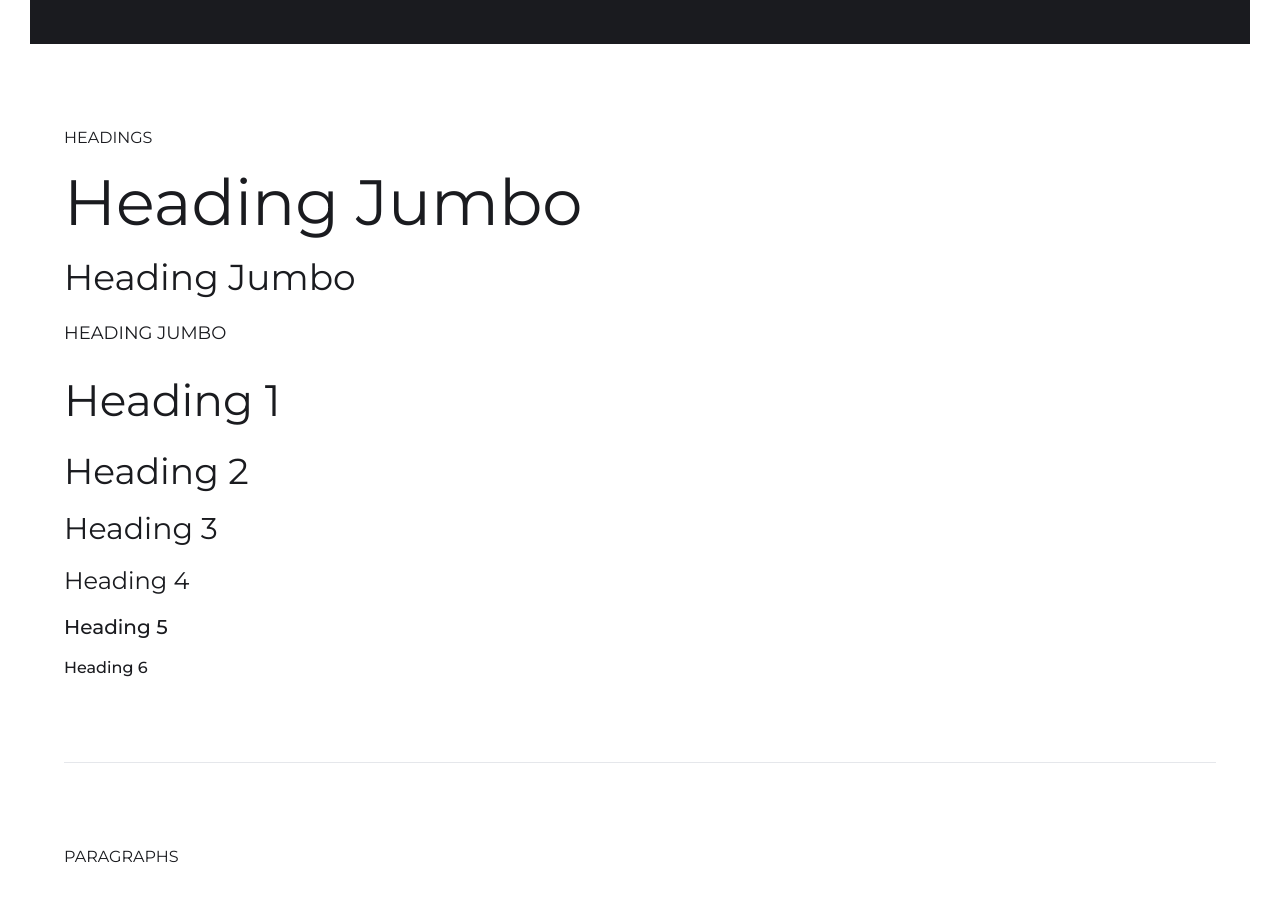
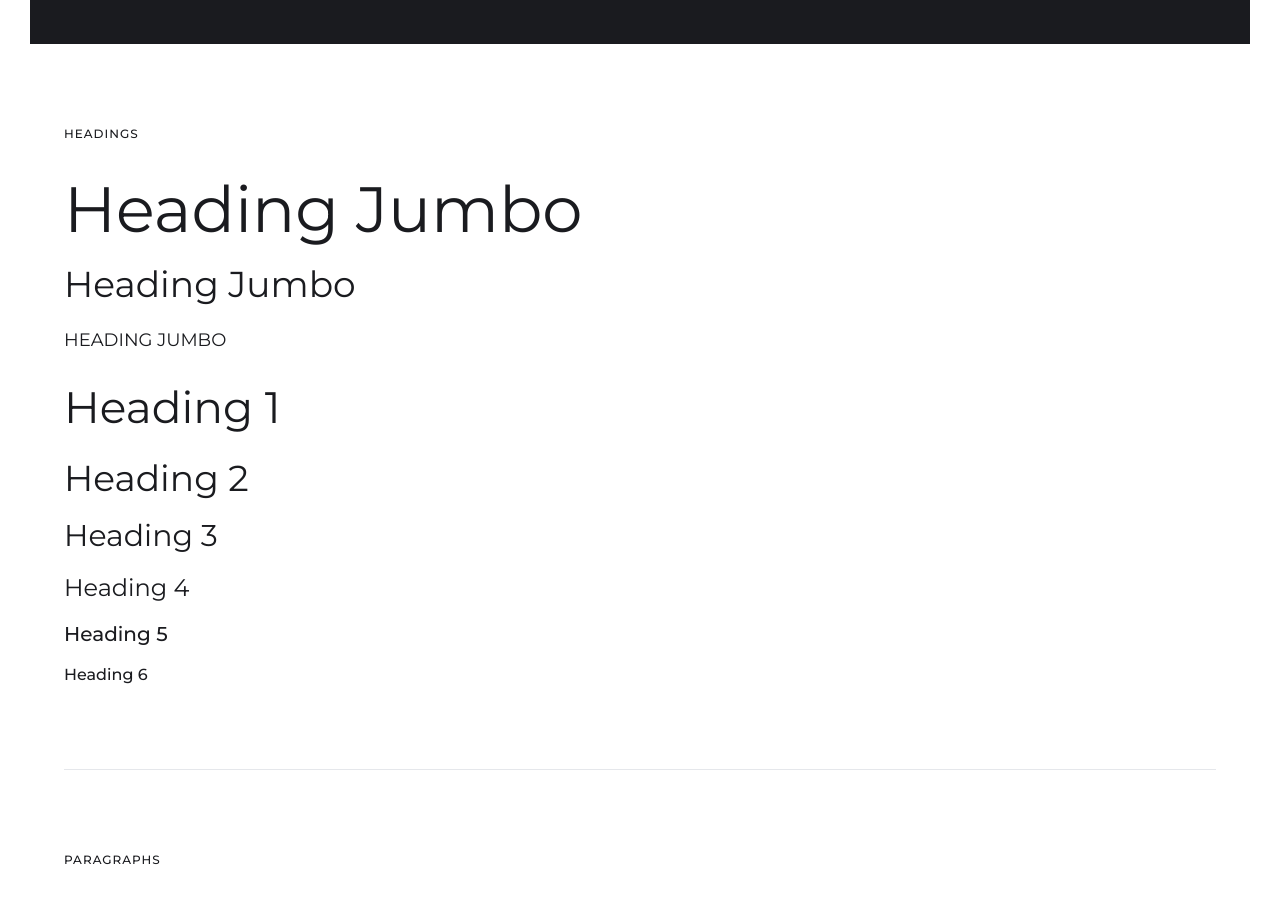
Before and after one commit to josephayman/nextjs-webflow-template, a Next.js app: page /styleguide in a window 1280 px wide. Shown: the part 520-1422 px from the top of the page. Built offline with nearby package versions, Linux system fonts and the light colour scheme.

Commit message:
Refactor styleguide page component

```diff
--- a/src/app/styleguide/page.tsx
+++ b/src/app/styleguide/page.tsx
@@ -11,7 +11,7 @@ export default function Home() {
       <Container>
         <ContentWrapper>
           <Block>
-            <p>HEADINGS</p>
+            <Label>HEADINGS</Label>
             <HeadingJumbo>Heading Jumbo</HeadingJumbo>
             <HeadingJumbo size="small">Heading Jumbo</HeadingJumbo>
             <HeadingJumbo size="tiny">Heading Jumbo</HeadingJumbo>
@@ -25,7 +25,7 @@ export default function Home() {
           </Block>
           <Divider />
           <Block>
-            <p>PARAGRAPHS</p>
+            <Label>PARAGRAPHS</Label>
           </Block>
         </ContentWrapper>
       </Container>
@@ -37,6 +37,10 @@ type ContentWrapperProps = {
   children: React.ReactNode;
 };
 
+type LabelProps = {
+  children: string;
+};
+
 const ContentWrapper = ({ children }: ContentWrapperProps) => (
   <div className="text-center tablet:text-left">{children}</div>
 );
@@ -44,3 +48,12 @@ const ContentWrapper = ({ children }: ContentWrapperProps) => (
 const Block = ({ children }: ContentWrapperProps) => (
   <div className="my-80px">{children}</div>
 );
+
+const Label = ({ children }: LabelProps) => (
+  <div
+    className="uppercase mt-0 mb-25px font-medium text-p-xs leading-p-xs tracking-1px
+  "
+  >
+    {children}
+  </div>
+);
--- a/tailwind.config.ts
+++ b/tailwind.config.ts
@@ -20,6 +20,7 @@ const config: Config = {
         '10px': '10px',
         '15px': '15px',
         '20px': '20px',
+        '25px': '25px',
         '30px': '30px',
         '80px': '80px',
       },
@@ -33,6 +34,8 @@ const config: Config = {
         'h4': '24px',
         'h5': '20px',
         'p': '16px',
+        'p-sm': '14px',
+        'p-xs': '12px',
       },
       lineHeight: {
         'jumbo': '80px',
@@ -44,6 +47,11 @@ const config: Config = {
         'h4': '38px',
         'h5': '34px',
         'p': '28px',
+        'p-sm': '26px',
+        'p-xs': '20px',
+      },
+      letterSpacing: {
+        '1px': '1px',
       },
       screens: {
         'mobile': '478px',
```
